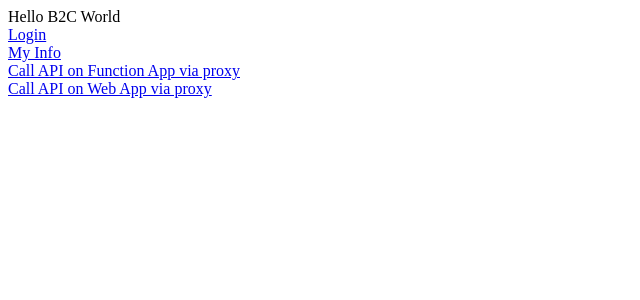
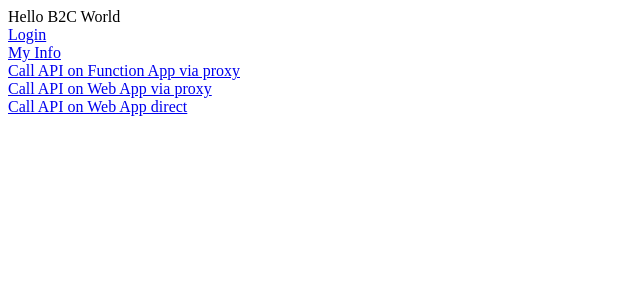
Before and after one commit to beachside-project/swa-api-inv, a Vue app: page / in a window 1280 px wide. Shown: the top 300 px of the page, without its empty margins (0-640 px from the left). Built offline with nearby package versions, Linux system fonts and the light colour scheme; the HTML template or start-up script is replaced by a standard one.

Commit message:
Add to call Web API direct

```diff
--- a/src/App.vue
+++ b/src/App.vue
@@ -13,6 +13,11 @@
     <div>
       <a href="/api/web/swa">Call API on Web App via proxy</a>
     </div>
+    <div>
+      <a href="https://app-yoko-swa-api-inv.azurewebsites.net/swa/direct"
+        >Call API on Web App direct</a
+      >
+    </div>
   </div>
 </template>
 
```
